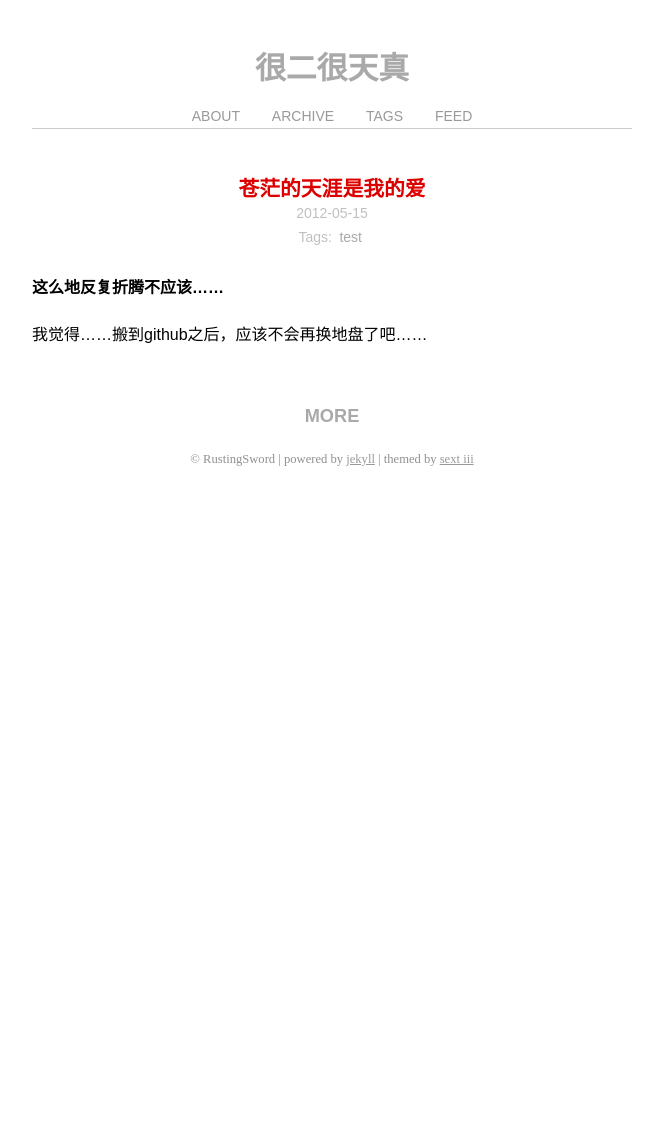
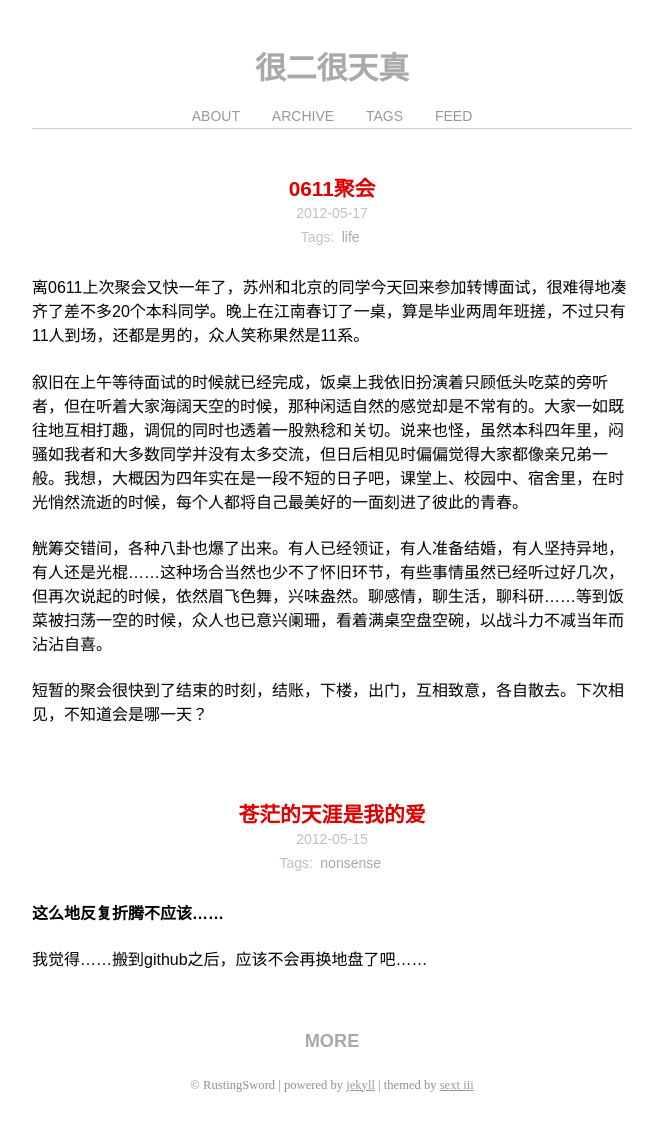
Before and after one commit to RustingSword/rustingsword.github.com, a Jekyll site: the page built from index.markdown, in a window 1280 px wide. Shown: the whole page, without its empty margins (308-965 px from the left). Built offline with Jekyll 4.4.1, drawn with Linux system fonts in a browser that asks for light colours; some web fonts are replaced; Markdown is read by kramdown in place of the engine named in the settings; before the commit the page ends 900 px from its top, so only the background shows below that.

Commit message:
modified rakefile, new post

```diff
--- a/_posts/2012-05-15-first-post.md
+++ b/_posts/2012-05-15-first-post.md
@@ -1,10 +1,7 @@
 ---
 layout: post
 title: "苍茫的天涯是我的爱"
-tagline: "动次打次"
-description:
-category: "nonsense"
-tags: ["test"]
+tags: ["nonsense"]
 ---
 **这么地反复折腾不应该……**
 
--- /dev/null
+++ b/_posts/2012-05-17-0611-get-together.markdown
@@ -0,0 +1,14 @@
+---
+title: 0611聚会
+layout: post
+tags:
+  - life
+---
+
+离0611上次聚会又快一年了，苏州和北京的同学今天回来参加转博面试，很难得地凑齐了差不多20个本科同学。晚上在江南春订了一桌，算是毕业两周年班搓，不过只有11人到场，还都是男的，众人笑称果然是11系。
+
+叙旧在上午等待面试的时候就已经完成，饭桌上我依旧扮演着只顾低头吃菜的旁听者，但在听着大家海阔天空的时候，那种闲适自然的感觉却是不常有的。大家一如既往地互相打趣，调侃的同时也透着一股熟稔和关切。说来也怪，虽然本科四年里，闷骚如我者和大多数同学并没有太多交流，但日后相见时偏偏觉得大家都像亲兄弟一般。我想，大概因为四年实在是一段不短的日子吧，课堂上、校园中、宿舍里，在时光悄然流逝的时候，每个人都将自己最美好的一面刻进了彼此的青春。
+
+觥筹交错间，各种八卦也爆了出来。有人已经领证，有人准备结婚，有人坚持异地，有人还是光棍……这种场合当然也少不了怀旧环节，有些事情虽然已经听过好几次，但再次说起的时候，依然眉飞色舞，兴味盎然。聊感情，聊生活，聊科研……等到饭菜被扫荡一空的时候，众人也已意兴阑珊，看着满桌空盘空碗，以战斗力不减当年而沾沾自喜。
+
+短暂的聚会很快到了结束的时刻，结账，下楼，出门，互相致意，各自散去。下次相见，不知道会是哪一天？
```
Also changed, not shown: 1 other file.
